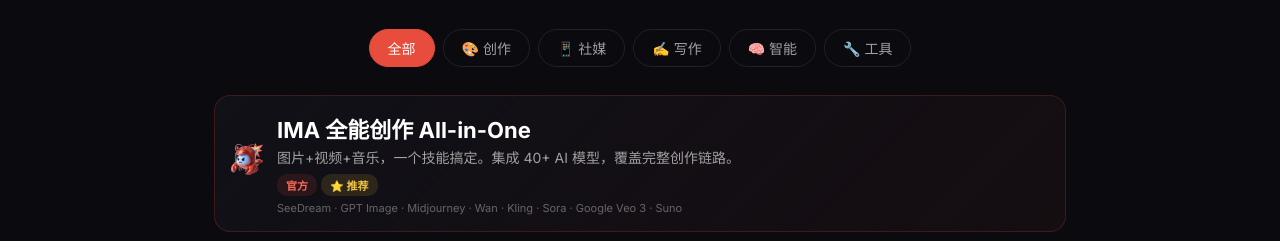
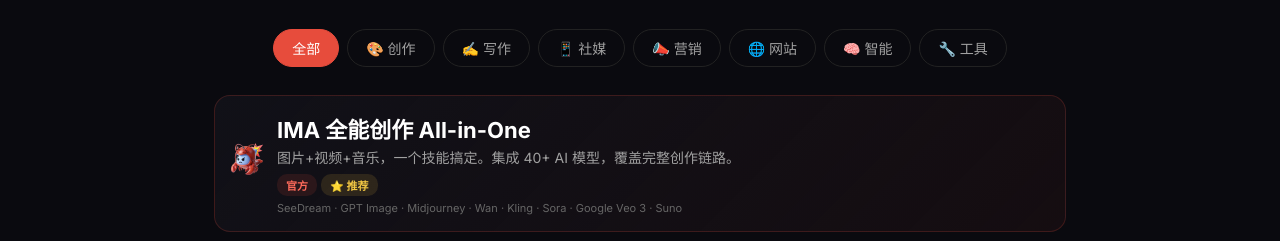
Before and after one commit to imaclaw/ima-claw, a plain HTML site: page skills/index.html in a window 1280 px wide. Shown: the part 291-532 px from the top of the page. Drawn offline with Linux system fonts and the light colour scheme.

Commit message:
skills: add 营销+网站 categories, reorder filter buttons

```diff
--- a/skills/index.html
+++ b/skills/index.html
@@ -120,10 +120,12 @@
 <div class="filter-bar">
 <button class="filter-btn active" onclick="filter('all')"><span data-zh>全部</span><span data-en>All</span></button>
 <button class="filter-btn" onclick="filter('create')">🎨 <span data-zh>创作</span><span data-en>Create</span></button>
+<button class="filter-btn" onclick="filter('write')">✍️ <span data-zh>写作</span><span data-en>Write</span></button>
 <button class="filter-btn" onclick="filter('social')">📱 <span data-zh>社媒</span><span data-en>Social</span></button>
-<button class="filter-btn" onclick="filter('write')">✍️ <span data-zh>写作</span><span data-en>Write</span></button>
-
-<button class="filter-btn" onclick="filter('brain')">🧠 <span data-zh>智能</span><span data-en>Brain</span></button><button class="filter-btn" onclick="filter('tool')">🔧 <span data-zh>工具</span><span data-en>Tools</span></button>
+<button class="filter-btn" onclick="filter('marketing')">📣 <span data-zh>营销</span><span data-en>Marketing</span></button>
+<button class="filter-btn" onclick="filter('web')">🌐 <span data-zh>网站</span><span data-en>Web</span></button>
+<button class="filter-btn" onclick="filter('brain')">🧠 <span data-zh>智能</span><span data-en>Brain</span></button>
+<button class="filter-btn" onclick="filter('tool')">🔧 <span data-zh>工具</span><span data-en>Tools</span></button>
 </div>
 <div class="grid">
 <div class="card feat feat-main" data-cat="create" onclick="location.href='../docs/skills/ima-all-in-one/'" style="cursor:pointer">
```
